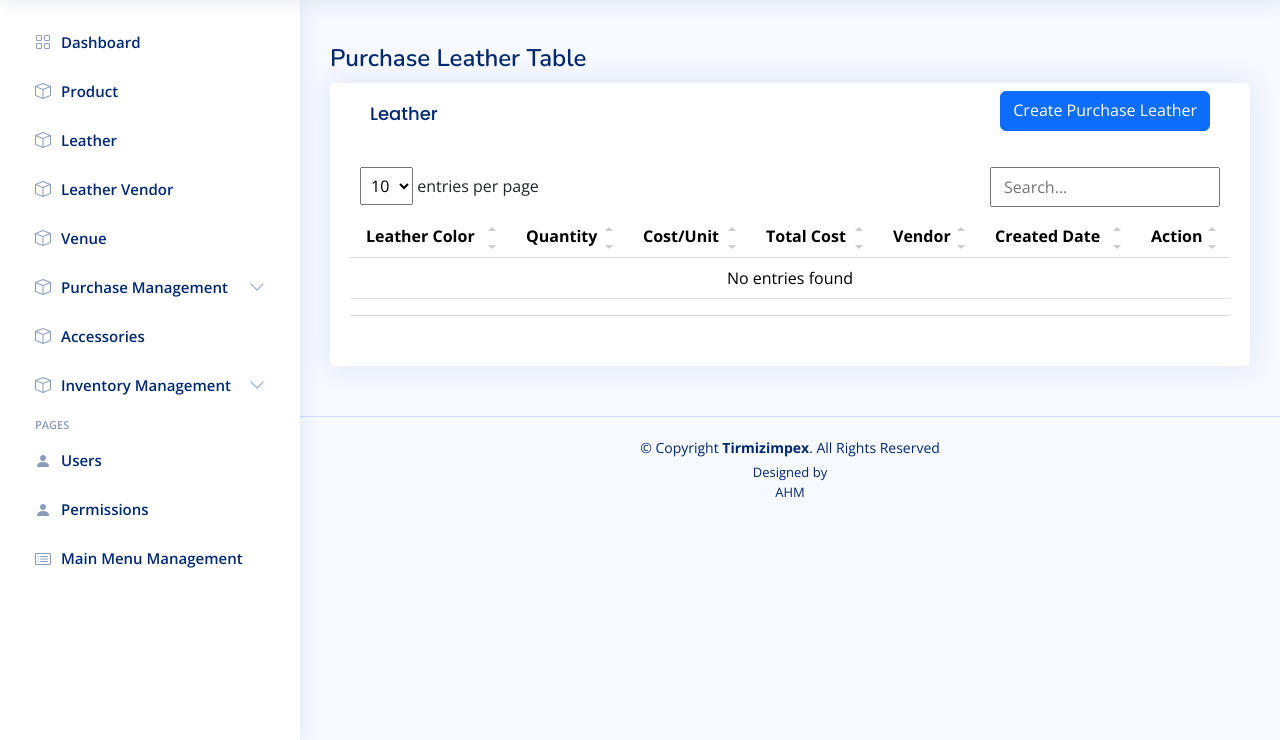
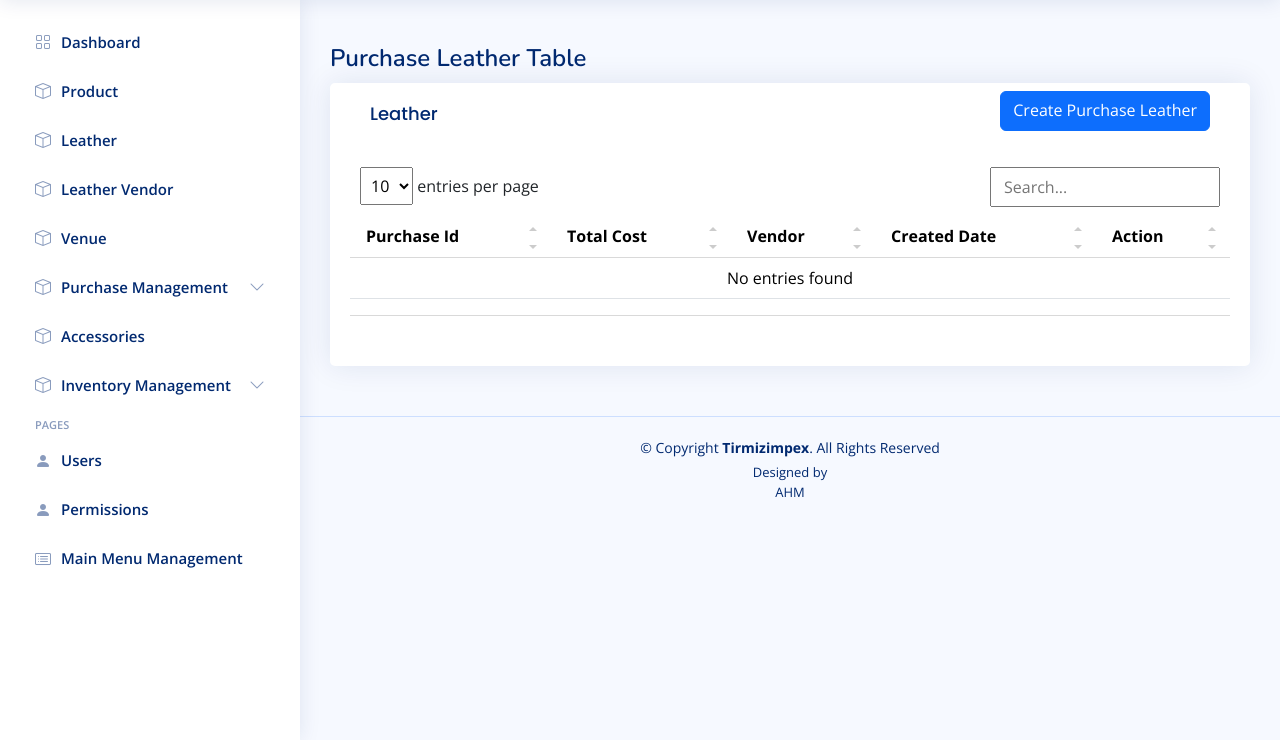
Before and after one commit to mansoor5565/tirmizimpex, a Laravel app: page /purchase_leather in a window 1280 px wide. Shown: the part 60-800 px from the top of the page. Run offline with Laravel 10, Linux system fonts and the light colour scheme; a user stored in the database is signed in; data comes from the database, SQL or seed files in the repository; data that the repository does not hold is empty; some libraries are stand-ins or nearby versions.

Commit message:
26-3-2024-mansoor-3

```diff
--- a/app/Http/Controllers/Purchase_Leather_Controller.php
+++ b/app/Http/Controllers/Purchase_Leather_Controller.php
@@ -19,10 +19,10 @@ class Purchase_Leather_Controller extends Controller
     public function index()
     {
 
-        $purchase_leather_color=Purchase_Leather_Color_Model::with("leatherColors",'purchaseleathers')->get();
-        $data=compact('purchase_leather_color');
+        $purchase_leather_colors = $purchase_leather_color = Purchase_Leather_Model::with('purchaseleathercolor.leatherColors.leathers')->with('leathervendors')->get();
+        // dd($purchase_leather_colors);
+        $data = compact('purchase_leather_colors');
         return view('purchase_leather.view')->with($data);
-
     }
 
     /**
@@ -30,9 +30,9 @@ class Purchase_Leather_Controller extends Controller
      */
     public function create()
     {
-        $leathers_color=LeatherColor::with('leathers')->get();
-        $leathervendor=Leather_Vendor_Model::all();
-        $data=compact('leathers_color','leathervendor');
+        $leathers_color = LeatherColor::with('leathers')->get();
+        $leathervendor = Leather_Vendor_Model::all();
+        $data = compact('leathers_color', 'leathervendor');
         return view('purchase_leather.create')->with($data);
     }
 
@@ -41,58 +41,79 @@ class Purchase_Leather_Controller extends Controller
      */
     public function store(Request $request)
     {
+        // dd($request->all());
+        // die;
         $request->validate(
             [
-                'leather'=>'required',
-                'leather_quantities'=>'required',
-                'leather_costs'=>'required',
-                'leather_vendors'=>'required',
+                'purchase' => 'required',
+                'leather_vendors' => 'required'
             ]
-            );
-        foreach ($request->leather  as $key => $leathercolorid) {
-            $purchase_leather=new Purchase_Leather_Model;
-            $purchase_leather_color=new Purchase_Leather_Color_Model;
-            $leathertransaction=new Leather_Transaction_Model;
+        );
+        //purchase leather process
+        $purchases = array_values($request->purchase);
+        $totalCost = $this->totalCost($purchases);
+        $purchase_leather = new Purchase_Leather_Model;
+        $purchase_leather->leather_vendor_id = $request->leather_vendors;
+        $purchase_leather->total_cost = $totalCost;
+        $purchase_leather->save();
+        //mulitple purchase commands
+        foreach ($purchases as $purchase) {
+            $purchase_leather_color = new Purchase_Leather_Color_Model;
+            $purchase_leather_color->purchase_leather_id = $purchase_leather->id;
+            $purchase_leather_color->leather_color_id = $purchase['leather_color_id'];
+            $purchase_leather_color->cost_per_unit = $purchase['cost'];
+            $purchase_leather_color->quantity = $purchase['quantity'];
+            $purchase_leather_color->save();
+        }
+        //transaction commands
+        $leather_transaction = new Leather_Transaction_Model;
+        $leather_transaction->purchase_leather_id = $purchase_leather->id;
+        $leather_transaction->transaction_date = $purchase_leather->created_at;
+        $leather_transaction->transaction_type = 'purchase';
+        $leather_transaction->amount = $totalCost;
+        $leather_transaction->save();
+        // foreach ($request->leather as $key => $leathercolorid) {
+        //     $purchase_leather = new Purchase_Leather_Model;
+        //     $purchase_leather_color = new Purchase_Leather_Color_Model;
+        //     $leathertransaction = new Leather_Transaction_Model;
 
-            $purchase_leather_color->purchase_leather_id=$purchase_leather->id;
-            $purchase_leather_color->leather_color_id=$leathercolorid;
-           if(isset($request->leather_quantities[$key])){
-                $purchase_leather_color->quantity=$request->leather_quantities[$key];
-            }
-            else{
-                $purchase_leather->quantity = 1;
-            }
-            if(isset($request->leather_costs[$key])){
-                $purchase_leather_color->cost_per_unit=$request->leather_costs[$key];
-            }
-            else{
-                $purchase_leather->cost_per_unit = 1;
-            }
-            $purchase_leather->leather_vendor_id=$request['leather_vendors'];
-            $total= $purchase_leather_color->cost_per_unit * $purchase_leather_color->quantity;
-            $purchase_leather->total_cost=$total;
-            $leathertransaction->amount=$purchase_leather->total_cost;
-            //leather inventory
-            $leather_inventory = Leather_Inventory_Model::where('leathercolor_id', $leathercolorid)->first();
+        //     $purchase_leather_color->purchase_leather_id = $purchase_leather->id;
+        //     $purchase_leather_color->leather_color_id = $leathercolorid;
+        //     if (isset($request->leather_quantities[$key])) {
+        //         $purchase_leather_color->quantity = $request->leather_quantities[$key];
+        //     } else {
+        //         $purchase_leather->quantity = 1;
+        //     }
+        //     if (isset($request->leather_costs[$key])) {
+        //         $purchase_leather_color->cost_per_unit = $request->leather_costs[$key];
+        //     } else {
+        //         $purchase_leather->cost_per_unit = 1;
+        //     }
+        //     $purchase_leather->leather_vendor_id = $request['leather_vendors'];
+        //     $total = $purchase_leather_color->cost_per_unit * $purchase_leather_color->quantity;
+        //     $purchase_leather->total_cost = $total;
+        //     $leathertransaction->amount = $purchase_leather->total_cost;
+        //     //leather inventory
+        //     $leather_inventory = Leather_Inventory_Model::where('leathercolor_id', $leathercolorid)->first();
 
-            if ($leather_inventory) {
-                $leather_inventory->quantity_on_hand += $purchase_leather_color->quantity;
-                $leather_inventory->save();
-            } else {
+        //     if ($leather_inventory) {
+        //         $leather_inventory->quantity_on_hand += $purchase_leather_color->quantity;
+        //         $leather_inventory->save();
+        //     } else {
 
-            }
+        //     }
 
-            $purchase_leather->save();
-            //purchase leather color
-            $purchase_leather_color->purchase_leather_id=$purchase_leather->id;
-            //leather transaction
-            $leathertransaction->transaction_date=$purchase_leather->created_at;
-            $leathertransaction->purchase_leather_id=$purchase_leather->id;
-            $leathertransaction->transaction_type='purchase';
-            $leathertransaction->description="Leather has been Purchased";
-            $purchase_leather_color->save();
-            $leathertransaction->save();
-        }
+        //     $purchase_leather->save();
+        //     //purchase leather color
+        //     $purchase_leather_color->purchase_leather_id = $purchase_leather->id;
+        //     //leather transaction
+        //     $leathertransaction->transaction_date = $purchase_leather->created_at;
+        //     $leathertransaction->purchase_leather_id = $purchase_leather->id;
+        //     $leathertransaction->transaction_type = 'purchase';
+        //     $leathertransaction->description = "Leather has been Purchased";
+        //     $purchase_leather_color->save();
+        //     $leathertransaction->save();
+        // }
         $submitSuccess = true;
 
         return redirect('/purchase_leather')->with('submitSuccess', $submitSuccess);
@@ -103,8 +124,8 @@ class Purchase_Leather_Controller extends Controller
      */
     public function show(string $id)
     {
-        $purchase_leather_color=Purchase_Leather_Color_Model::with("leatherColors",'purchaseleathers')->find($id);
-        $data=compact('purchase_leather_color');
+        $purchase_leather_color = Purchase_Leather_Color_Model::with("leatherColors", 'purchaseleathers')->find($id);
+        $data = compact('purchase_leather_color');
         return view('purchase_leather.show')->with($data);
     }
 
@@ -113,16 +134,18 @@ class Purchase_Leather_Controller extends Controller
      */
     public function edit(string $id)
     {
-        $leathervendor=Leather_Vendor_Model::all();
-        $purchase_leather=Purchase_Leather_Model::find($id);
+        $leathervendor = Leather_Vendor_Model::all();
+        $purchase_leather = Purchase_Leather_Model::find($id);
         $purchase_leather_color = Purchase_Leather_Color_Model::where('purchase_leather_id', $id)->get();
-        $leathers_color=LeatherColor::with('leathers')->get();
-        if(is_null($purchase_leather)){
+        $leathers_color = LeatherColor::with('leathers')->get();
+
+        $totalPurchaseData = Purchase_Leather_Color_Model::with('leatherColors.leathers')->where('purchase_leather_id', $id)->get();
+        // dd($totalPurchaseData);
+        if (is_null($purchase_leather)) {
             return redirect('/purchase_leather');
-        }
-        else{
-             $url=url('/purchase_leather/update').'/'.$id;
-            $data=compact('purchase_leather','purchase_leather_color','leathers_color','leathervendor','url');
+        } else {
+            $url = url('/purchase_leather/update') . '/' . $id;
+            $data = compact('purchase_leather', 'purchase_leather_color', 'leathers_color', 'leathervendor', 'url', 'totalPurchaseData');
             return view('purchase_leather.edit')->with($data);
         }
 
@@ -135,47 +158,72 @@ class Purchase_Leather_Controller extends Controller
     {
         $request->validate(
             [
-                'leather'=>'required',
-                'leather_quantities'=>'required',
-                'leather_costs'=>'required',
-                'leather_vendors'=>'required',
+                'purchase' => 'required',
+                'leather_vendors' => 'required'
             ]
-            );
-        foreach ($request->leather  as $key => $leathercolorid) {
-            $purchase_leather=Purchase_Leather_Model::find($id);
-            $purchase_leather_color = Purchase_Leather_Color_Model::where('purchase_leather_id', $id)->first();
-            $leathertransaction=Leather_Transaction_Model::where('purchase_leather_id', $id)->first();
-            $purchase_leather_color->purchase_leather_id=$purchase_leather->id;
-            $purchase_leather_color->leather_color_id=$leathercolorid;
-           if(isset($request->leather_quantities[$key])){
-                $purchase_leather_color->quantity=$request->leather_quantities[$key];
-            }
-            else{
-                $purchase_leather->quantity = 1;
-            }
-            if(isset($request->leather_costs[$key])){
-                $purchase_leather_color->cost_per_unit=$request->leather_costs[$key];
-            }
-            else{
-                $purchase_leather->cost_per_unit = 1;
-            }
-            if(isset($request->leather_vendors[$key])){
-                $purchase_leather->leather_vendor_id=$request->leather_vendors[$key];
-            }
-            $total= $purchase_leather_color->cost_per_unit * $purchase_leather_color->quantity;
-            $purchase_leather->total_cost=$total;
-            $leathertransaction->amount=$purchase_leather->total_cost;
-            $purchase_leather->save();
-            //purchase leather color
-            $purchase_leather_color->purchase_leather_id=$purchase_leather->id;
-            //leather transaction
-            $leathertransaction->transaction_date=$purchase_leather->created_at;
-            $leathertransaction->purchase_leather_id=$purchase_leather->id;
-            $leathertransaction->transaction_type='purchase';
-            $leathertransaction->description="Leather has been Purchased";
+        );
+        //purchase leather process
+        $purchases = array_values($request->purchase);
+        $totalCost = $this->totalCost($purchases);
+        $purchase_leather = Purchase_Leather_Model::with('purchaseleathercolor')->find($id);
+        $purchase_leather->leather_vendor_id = $request->leather_vendors;
+        $purchase_leather->total_cost = $totalCost;
+        $purchase_leather->save();
+        $purchase_leather->purchaseleathercolor()->delete();
+        //mulitple purchase commands
+        foreach ($purchases as $purchase) {
+            $purchase_leather_color = new Purchase_Leather_Color_Model;
+            $purchase_leather_color->purchase_leather_id = $purchase_leather->id;
+            $purchase_leather_color->leather_color_id = $purchase['leather_color_id'];
+            $purchase_leather_color->cost_per_unit = $purchase['cost'];
+            $purchase_leather_color->quantity = $purchase['quantity'];
             $purchase_leather_color->save();
-            $leathertransaction->save();
         }
+        //transaction commands
+        $leather_transaction = Leather_Transaction_Model::where('purchase_leather_id',$id)->first();
+        $leather_transaction->amount = $totalCost;
+        $leather_transaction->save();
+        // $request->validate(
+        //     [
+        //         'leather' => 'required',
+        //         'leather_quantities' => 'required',
+        //         'leather_costs' => 'required',
+        //         'leather_vendors' => 'required',
+        //     ]
+        // );
+        // foreach ($request->leather as $key => $leathercolorid) {
+        //     $purchase_leather = Purchase_Leather_Model::find($id);
+        //     $purchase_leather_color = Purchase_Leather_Color_Model::where('purchase_leather_id', $id)->first();
+        //     $leathertransaction = Leather_Transaction_Model::where('purchase_leather_id', $id)->first();
+        //     $purchase_leather_color->purchase_leather_id = $purchase_leather->id;
+        //     $purchase_leather_color->leather_color_id = $leathercolorid;
+        //     if (isset($request->leather_quantities[$key])) {
+        //         $purchase_leather_color->quantity = $request->leather_quantities[$key];
+        //     } else {
+        //         $purchase_leather->quantity = 1;
+        //     }
+        //     if (isset($request->leather_costs[$key])) {
+        //         $purchase_leather_color->cost_per_unit = $request->leather_costs[$key];
+        //     } else {
+        //         $purchase_leather->cost_per_unit = 1;
+        //     }
+        //     if (isset($request->leather_vendors[$key])) {
+        //         $purchase_leather->leather_vendor_id = $request->leather_vendors[$key];
+        //     }
+        //     $total = $purchase_leather_color->cost_per_unit * $purchase_leather_color->quantity;
+        //     $purchase_leather->total_cost = $total;
+        //     $leathertransaction->amount = $purchase_leather->total_cost;
+        //     $purchase_leather->save();
+        //     //purchase leather color
+        //     $purchase_leather_color->purchase_leather_id = $purchase_leather->id;
+        //     //leather transaction
+        //     $leathertransaction->transaction_date = $purchase_leather->created_at;
+        //     $leathertransaction->purchase_leather_id = $purchase_leather->id;
+        //     $leathertransaction->transaction_type = 'purchase';
+        //     $leathertransaction->description = "Leather has been Purchased";
+        //     $purchase_leather_color->save();
+        //     $leathertransaction->save();
+        // }
         $updateSuccess = true;
         return redirect('/purchase_leather')->with('updateSuccess', $updateSuccess);
 
@@ -194,4 +242,12 @@ class Purchase_Leather_Controller extends Controller
         $DeleteSuccess = true;
         return redirect('/purchase_leather')->with('DeleteSuccess', $DeleteSuccess);
     }
+    public function totalCost(array $purchases): int
+    {
+        $totalCost = 0;
+        foreach ($purchases as $purchase) {
+            $totalCost += ($purchase['cost'] * $purchase['quantity']);
+        }
+        return $totalCost;
+    }
 }
--- a/resources/views/purchase_leather/view.blade.php
+++ b/resources/views/purchase_leather/view.blade.php
@@ -16,8 +16,10 @@
                             <a href="/purchase_leather/create" class="btn btn-primary btn-custom">Create Purchase Leather</a>
                             <style>
                                 .btn-custom {
-                                     height: 40px; /* Set the desired height */
-                                     min-width: 120px; /* Set the desired minimum width */
+                                    height: 40px;
+                                    /* Set the desired height */
+                                    min-width: 120px;
+                                    /* Set the desired minimum width */
                                     /* Adjust padding to fit the text properly */
                                 }
                             </style>
@@ -26,9 +28,7 @@
                         <table class="table datatable">
                             <thead>
                                 <tr>
-                                    <th>Leather Color</th>
-                                    <th>Quantity</th>
-                                    <th>Cost/Unit</th>
+                                    <th>Purchase Id</th>
                                     <th>Total Cost</th>
                                     <th>Vendor</th>
                                     <th data-type="date" data-format="YYYY/DD/MM">Created Date</th>
@@ -36,24 +36,25 @@
                                 </tr>
                             </thead>
                             <tbody>
-                                @foreach ($purchase_leather_color as $purchase_leather_colors)
+                                @foreach ($purchase_leather_colors as $purchase_leather_color)
                                     <tr>
-
-                                        <td>{{$purchase_leather_colors->leatherColors->leathers->type." ".$purchase_leather_colors->leatherColors->color ." ".$purchase_leather_colors->leather_color_id }}</td>
-                                        <td>{{$purchase_leather_colors->quantity }}</td>
-                                        <td>{{ $purchase_leather_colors->cost_per_unit }}</td>
-                                        <td>{{ $purchase_leather_colors->purchaseleathers->total_cost }}</td>
-                                        <td>{{ $purchase_leather_colors->purchaseleathers->leathervendors->name ." ".$purchase_leather_colors->purchaseleathers->leather_vendor_id }}</td>
-                                        <td>{{  $purchase_leather_colors->created_at->diffForHumans() }}</td>
                                         <td>
-                                            <a href="/purchase_leather/show/{{$purchase_leather_colors->id}}" class="action-btn btn btn-success mr-2">
+                                            {{ $purchase_leather_color->id }}
+                                        </td>
+                                        <td>{{ $purchase_leather_color->total_cost }}</td>
+                                        <td>{{ $purchase_leather_color->leathervendors->name }}</td>
+                                        <td>{{ $purchase_leather_color->created_at->diffForHumans() }}</td>
+                                        <td>
+                                            <a href="/purchase_leather/show/{{ $purchase_leather_color->id }}"
+                                                class="action-btn btn btn-success mr-2">
                                                 <i class="bi bi-eye"></i> <span>View</span>
                                             </a>
-                                            <a href="/purchase_leather/edit/{{ $purchase_leather_colors->id }}"
+                                            <a href="/purchase_leather/edit/{{ $purchase_leather_color->id }}"
                                                 class="action-btn btn btn-warning mr-2 text-white">
                                                 <i class="bi bi-pencil-square"></i> <span>Edit</span>
                                             </a>
-                                            <a href="/purchase_leather/delete/{{ $purchase_leather_colors->id }}"
+                                            <a href="javascript:void(0)"
+                                                onclick="deletePurchaseLeather({{ $purchase_leather_color->id }})"
                                                 class="action-btn btn btn-danger">
                                                 <i class="bi bi-trash"></i> <span>Delete</span>
                                             </a>
@@ -71,17 +72,17 @@
         </div>
     </section>
     @push('script')
-        @if(session()->has('submitSuccess'))
+        @if (session()->has('submitSuccess'))
             <script>
                 swal("Saved Successfully!", "", "success");
             </script>
         @endif
-        @if(session()->has('updateSuccess'))
+        @if (session()->has('updateSuccess'))
             <script>
                 swal("Updated Successfully!", "", "success");
             </script>
         @endif
-        @if(session()->has('DeleteSuccess'))
+        @if (session()->has('DeleteSuccess'))
             <script>
                 swal("Deleted!", "Purchase leather has been deleted successfully.", "success");
             </script>
```
Also changed, not shown: resources/views/purchase_leather/create.blade.php (+49 -69 lines), resources/views/purchase_leather/edit.blade.php (+104 -73 lines), database/migrations/2024_03_18_100542_create_leather_transaction_table.php. Lines whose indentation alone changed are shown as unchanged.
